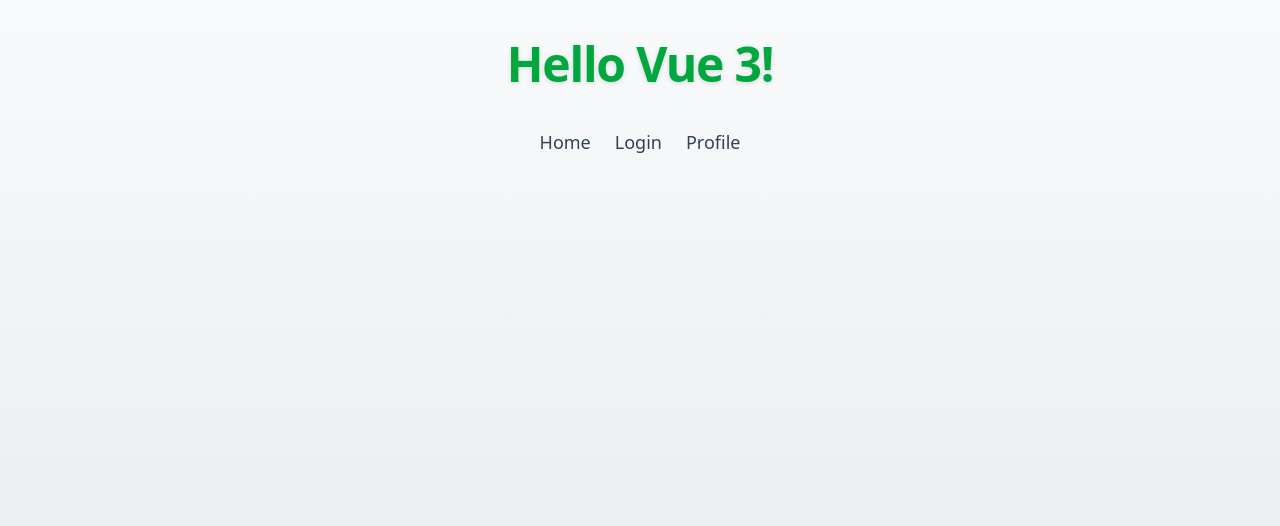
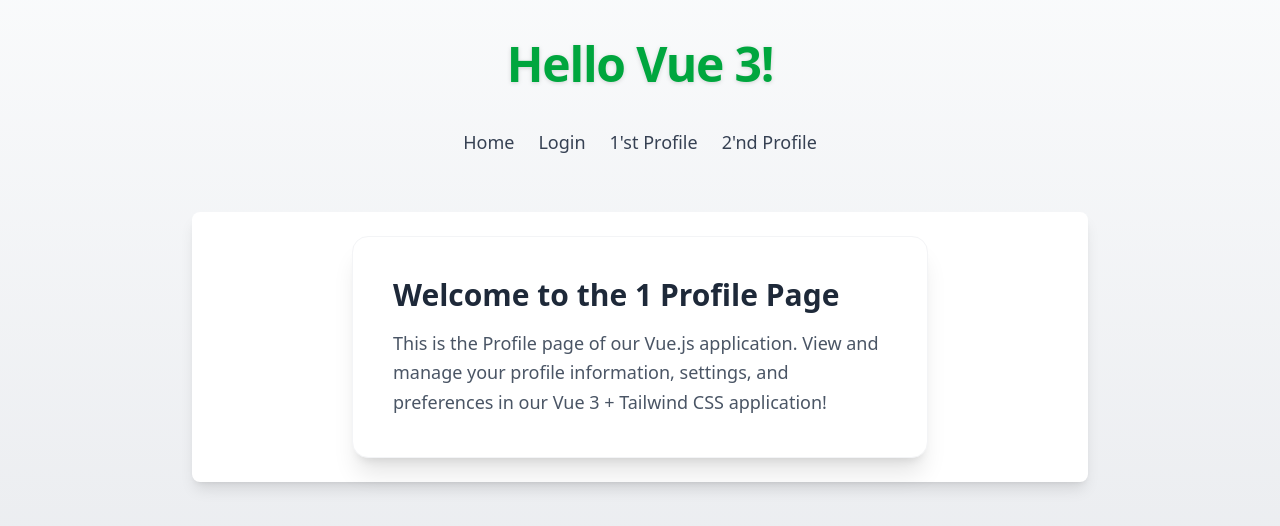
Before and after one commit to Ashif9683/LearningVue, a Vue app: page /profile/1 in a window 1280 px wide. Shown: the top 526 px of the page. Built offline with nearby package versions, Linux system fonts and the light colour scheme.

Commit message:
dynamic routing

```diff
--- a/src/App.vue
+++ b/src/App.vue
@@ -11,8 +11,11 @@
         <router-link to="/login" class="text-lg text-gray-700 hover:text-green-600 transition-colors duration-100 mb-4">
           Login
         </router-link>
-        <router-link to="/profile" class="text-lg text-gray-700 hover:text-green-600 transition-colors duration-100 mb-4">
-          Profile
+        <router-link to="/profile/1" class="text-lg text-gray-700 hover:text-green-600 transition-colors duration-100 mb-4">
+         1'st Profile
+        </router-link>
+        <router-link to="/profile/2" class="text-lg text-gray-700 hover:text-green-600 transition-colors duration-100 mb-4">
+          2'nd Profile
         </router-link>
     </div>
     <router-view class="w-full max-w-4xl bg-white rounded-lg shadow-lg p-6" />
--- a/src/components/Profile.vue
+++ b/src/components/Profile.vue
@@ -4,7 +4,7 @@
     <div class="bg-white shadow-xl rounded-2xl p-10 max-w-xl w-full border border-gray-100">
 
       <h2 class="text-3xl font-semibold text-gray-800 mb-4">
-        Welcome to the Profile Page
+        Welcome to the {{ profile}} Profile Page
       </h2>
 
       <p class="text-gray-600 text-lg leading-relaxed">
@@ -19,7 +19,18 @@
 
 <script>
 export default {
-  name: "Profile"
+  name: "Profile",
+
+  data() {
+    return {
+      profile: ''
+    };
+  },
+
+  mounted(){
+    console.log("Profile ID:", this.$route.params.name);
+    this.profile = this.$route.params.name;
+  }
 }
 </script>
 
--- a/src/routes.js
+++ b/src/routes.js
@@ -7,7 +7,7 @@ import Login from "./components/Login.vue";
 const routes = [
     { name: "home", path: '/', component: Home},
     { name: "login", path: '/login', component: Login},
-    { name: "profile", path: '/profile', component: Profile},
+    { name: "profile", path: '/profile/:name', component: Profile},
 ];
 
 const router = createRouter({
```
